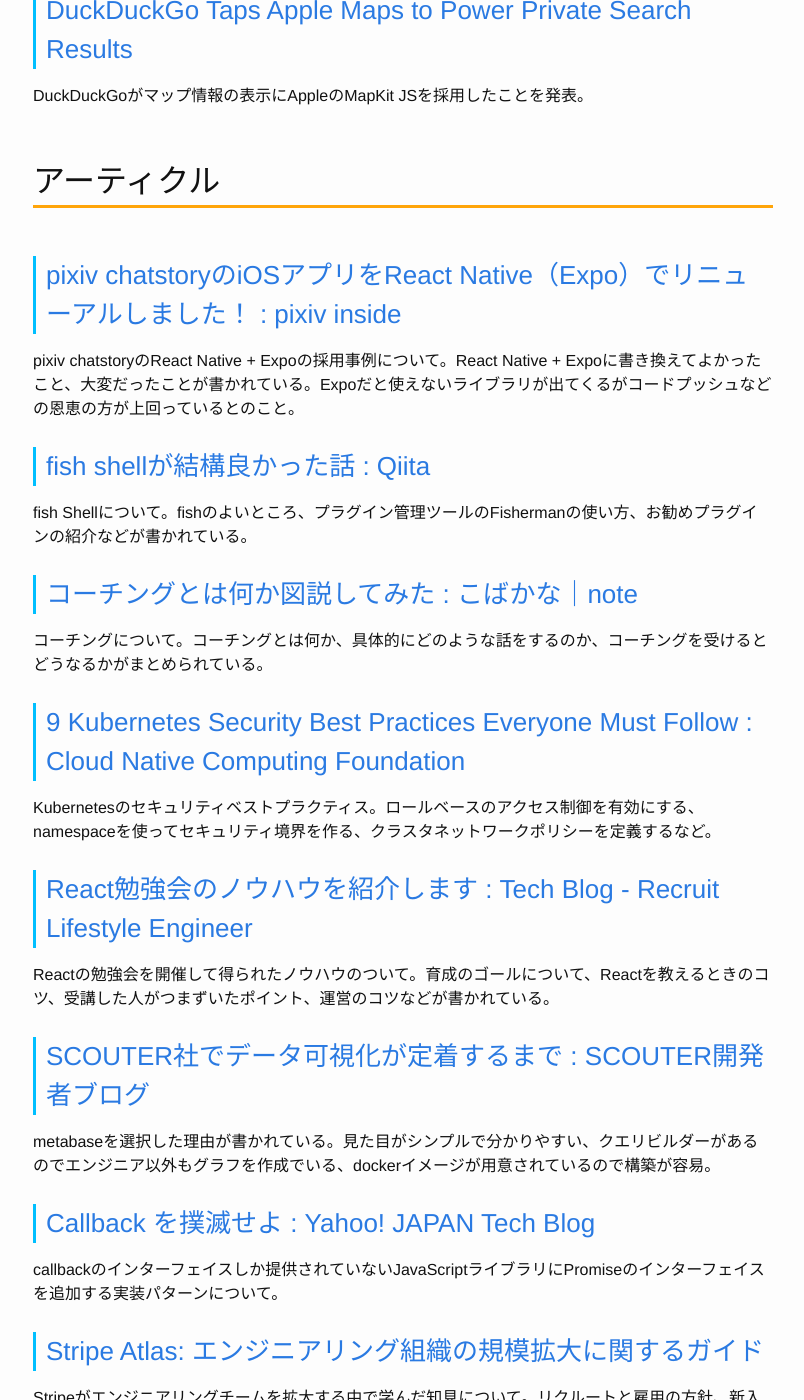
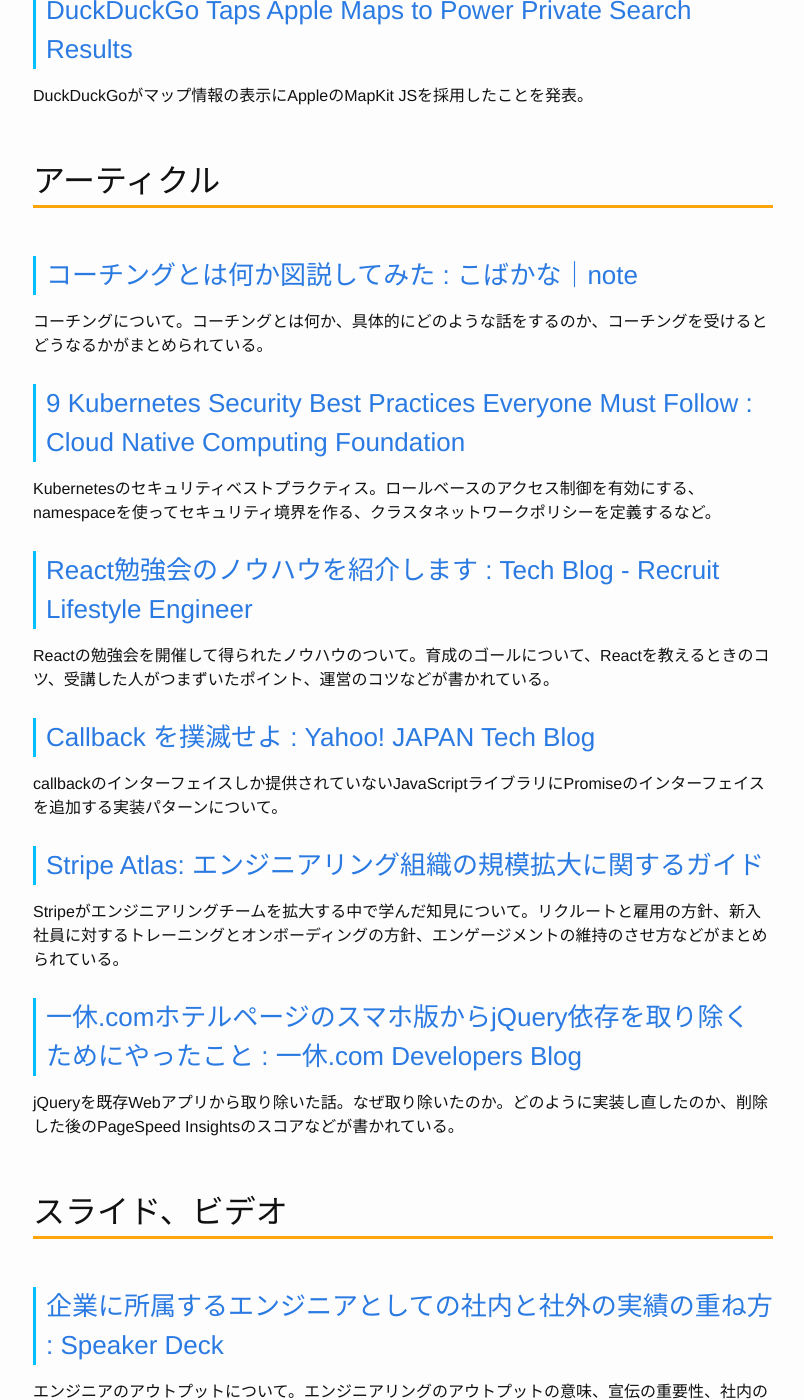
Before and after one commit to Gather-Tech/Gather-Tech.github.io, a Jekyll site: the page built from _posts/2019/2019-01-21-Gather134.md, in a window 1280 px wide and 1400 px high, scrolled down 1547 px. Shown: the whole window, without its empty margins (237-1041 px from the left). Built offline with Jekyll 4.4.1, drawn with Linux system fonts in a browser that asks for light colours; some of the changed text lies outside the part shown.

Commit message:
Reduced articles

```diff
--- a/_posts/2019/2019-01-21-Gather134.md
+++ b/_posts/2019/2019-01-21-Gather134.md
@@ -37,14 +37,6 @@
 
 ## アーティクル
 
-### [pixiv chatstoryのiOSアプリをReact Native（Expo）でリニューアルしました！ : pixiv inside](https://inside.pixiv.blog/tawachan/6254)
-
-pixiv chatstoryのReact Native + Expoの採用事例について。React Native + Expoに書き換えてよかったこと、大変だったことが書かれている。Expoだと使えないライブラリが出てくるがコードプッシュなどの恩恵の方が上回っているとのこと。
-
-### [fish shellが結構良かった話 : Qiita](https://qiita.com/hennin/items/33758226a0de8c963ddf)
-
-fish Shellについて。fishのよいところ、プラグイン管理ツールのFishermanの使い方、お勧めプラグインの紹介などが書かれている。
-
 ### [コーチングとは何か図説してみた : こばかな｜note](https://note.mu/kobaka7/n/n0e2de5bc2b9a)
 
 コーチングについて。コーチングとは何か、具体的にどのような話をするのか、コーチングを受けるとどうなるかがまとめられている。
@@ -56,10 +48,6 @@
 ### [React勉強会のノウハウを紹介します : Tech Blog - Recruit Lifestyle Engineer](https://engineer.recruit-lifestyle.co.jp/techblog/2019-01-17-react-training/)
 
 Reactの勉強会を開催して得られたノウハウのついて。育成のゴールについて、Reactを教えるときのコツ、受講した人がつまずいたポイント、運営のコツなどが書かれている。
-
-### [SCOUTER社でデータ可視化が定着するまで : SCOUTER開発者ブログ](https://techblog.scouter.co.jp/entry/2019/01/17/122458)
-
-metabaseを選択した理由が書かれている。見た目がシンプルで分かりやすい、クエリビルダーがあるのでエンジニア以外もグラフを作成でいる、dockerイメージが用意されているので構築が容易。
 
 ### [Callback を撲滅せよ : Yahoo! JAPAN Tech Blog](https://techblog.yahoo.co.jp/javascript/nodejs/callback-to-promise/)
 
@@ -101,10 +89,6 @@
 
 YAML、TOML、JSON、HCLの相互変換ができるCLIツール。Go製。
 
-### [hotoo/markline: GitHub](https://github.com/hotoo/markline)
-
-Markdownから年表を生成するライブラリ。
-
 ### [bcherny/flow-to-typescript: GitHub](https://github.com/bcherny/flow-to-typescript)
 
 flowで型付けされたjsファイルをTypeScriptに変換するツール。
```
